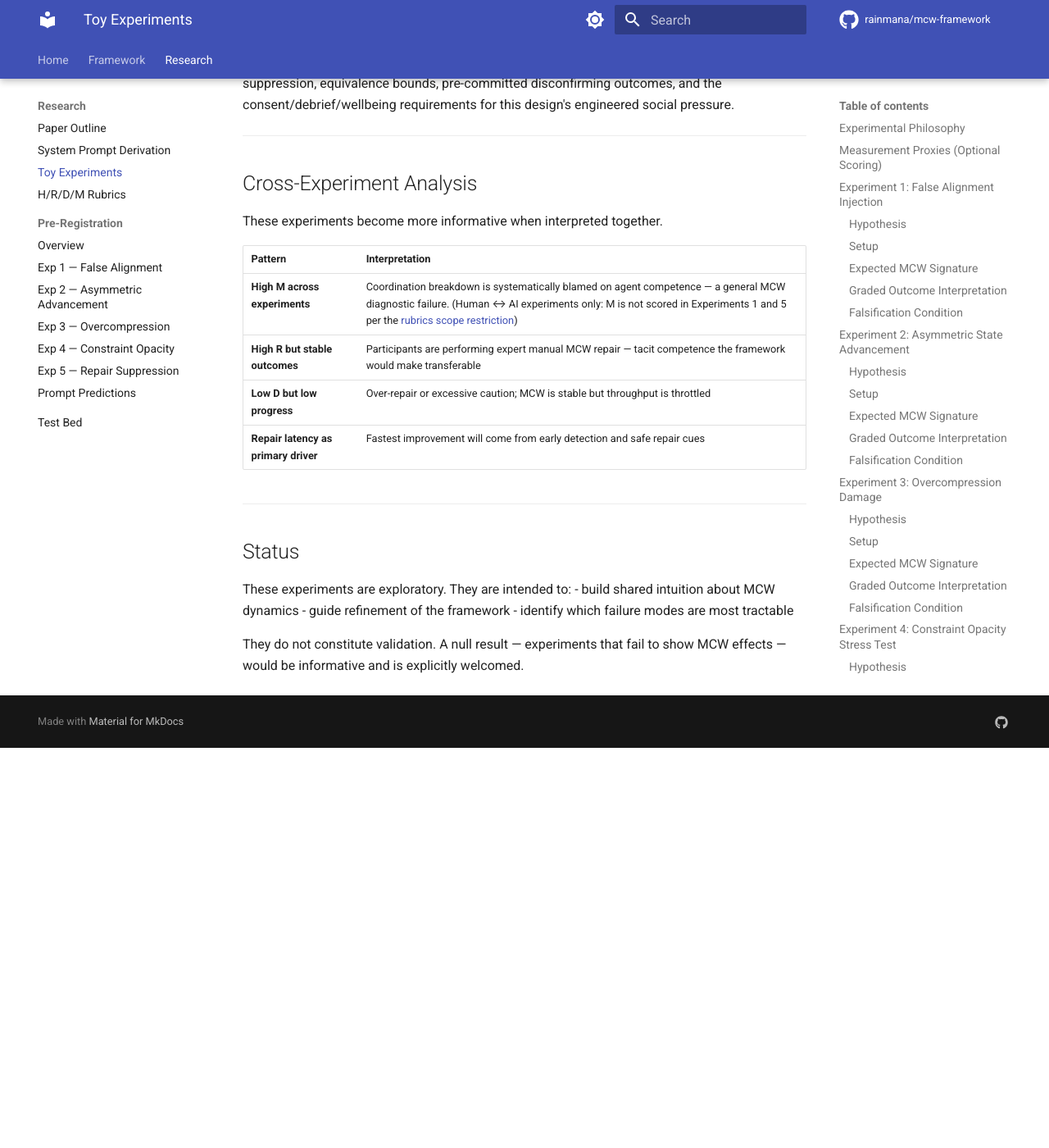
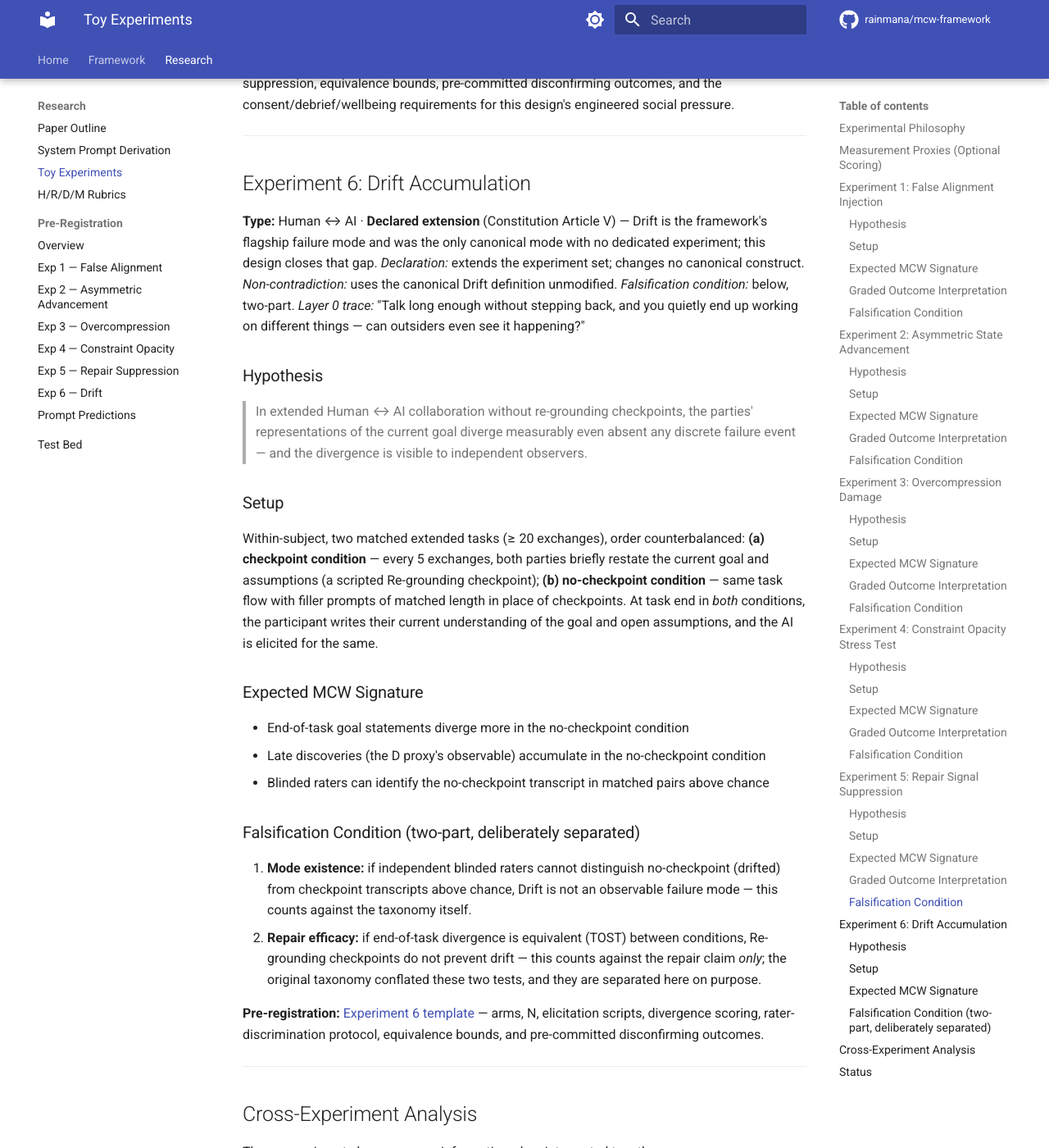
Before and after one commit to rainmana/mcw-framework, an MkDocs documentation site: the page built from docs/experiments/toy_experiments.md, in a window 1280 px wide and 1400 px high, scrolled down 7468 px. Shown: the whole window at 82% size. Built offline with MkDocs 1.6.1 and Material for MkDocs 9.7.7, drawn with Linux system fonts in a browser that asks for light colours; comment, search, counter and statistics services are not loaded; before the commit the page ends 8380 px from its top, so only the background shows below that.

Commit message:
[definition-change] Amend ACW for agentic systems; add Experiment 6 (Drift)
CANONICAL AMENDMENT (Amendment Procedure applied; merge = author consent):

The ACW key characteristic read 'It updates only when new input is
provided. It does not advance between turns.' — false for agentic,
tool-using, and background AI systems (the dominant 2026 deployment
pattern, and smolbrain's own case), and in contradiction with Article
III's claimed AI-AI applicability.

Amended text: the ACW advances only when input arrives (input includes
user messages, tool results, retrieved content, scheduled invocations),
never spontaneously; it CAN advance between conversational turns. The
coordination-relevant asymmetry with the HCW is sharpened from
turn-boundedness to spontaneity (continuous/unprompted vs discrete/
input-driven) — the framework's load-bearing asymmetry is retained.

Paperwork: prior text preserved in a Definition history record in the
entry; rationale recorded there and here; ACW canon pin regenerated under
this marker. Asymmetric State Advancement gains a Scope note confirming
the definition is direction-symmetric (AI-side off-turn advancement is a
live case). Diagram 1's caption aligned. New amendable annotation fields
(Definition history, Scope note) added to the change policy and lint.

EXPERIMENT 6 (declared Article V extension): Drift — the flagship failure
mode — had no dedicated experiment. Added to toy_experiments with a full
declaration block, plus a pre-registration (exp6_drift.md) that separates
mode existence (blinded raters must distinguish drifted from non-drifted
transcripts above chance) from repair efficacy (checkpoint vs
no-checkpoint divergence, TOST-bounded) — fixing the original taxonomy's
conflation of detection, existence, and treatment. Both losable cells are
pre-committed, including the double-null case, which would be reported at
full prominence.

Assessment refs: top vulnerability 8; plan item 9.

Co-Authored-By: Claude Fable 5 <noreply@anthropic.com>
Claude-Session: https://claude.ai/code/session_012vXxadkBEnQJYHkewFvPgG

```diff
--- a/docs/experiments/toy_experiments.md
+++ b/docs/experiments/toy_experiments.md
@@ -223,6 +223,33 @@ If repair signal suppression produces no worse coordination outcomes than unsupp
 
 ---
 
+## Experiment 6: Drift Accumulation
+
+**Type:** Human ↔ AI · **Declared extension** (Constitution Article V) — Drift is the framework's flagship failure mode and was the only canonical mode with no dedicated experiment; this design closes that gap. *Declaration:* extends the experiment set; changes no canonical construct. *Non-contradiction:* uses the canonical Drift definition unmodified. *Falsification condition:* below, two-part. *Layer 0 trace:* "Talk long enough without stepping back, and you quietly end up working on different things — can outsiders even see it happening?"
+
+### Hypothesis
+
+> In extended Human ↔ AI collaboration without re-grounding checkpoints, the parties' representations of the current goal diverge measurably even absent any discrete failure event — and the divergence is visible to independent observers.
+
+### Setup
+
+Within-subject, two matched extended tasks (≥ 20 exchanges), order counterbalanced: **(a) checkpoint condition** — every 5 exchanges, both parties briefly restate the current goal and assumptions (a scripted Re-grounding checkpoint); **(b) no-checkpoint condition** — same task flow with filler prompts of matched length in place of checkpoints. At task end in *both* conditions, the participant writes their current understanding of the goal and open assumptions, and the AI is elicited for the same.
+
+### Expected MCW Signature
+
+- End-of-task goal statements diverge more in the no-checkpoint condition
+- Late discoveries (the D proxy's observable) accumulate in the no-checkpoint condition
+- Blinded raters can identify the no-checkpoint transcript in matched pairs above chance
+
+### Falsification Condition (two-part, deliberately separated)
+
+1. **Mode existence:** if independent blinded raters cannot distinguish no-checkpoint (drifted) from checkpoint transcripts above chance, Drift is not an observable failure mode — this counts against the taxonomy itself.
+2. **Repair efficacy:** if end-of-task divergence is equivalent (TOST) between conditions, Re-grounding checkpoints do not prevent drift — this counts against the repair claim *only*; the original taxonomy conflated these two tests, and they are separated here on purpose.
+
+**Pre-registration:** [Experiment 6 template](preregistration/exp6_drift.md) — arms, N, elicitation scripts, divergence scoring, rater-discrimination protocol, equivalence bounds, and pre-committed disconfirming outcomes.
+
+---
+
 ## Cross-Experiment Analysis
 
 These experiments become more informative when interpreted together.
--- a/mkdocs.yml
+++ b/mkdocs.yml
@@ -57,6 +57,7 @@ nav:
       - Exp 3 — Overcompression: experiments/preregistration/exp3_overcompression.md
       - Exp 4 — Constraint Opacity: experiments/preregistration/exp4_constraint_opacity.md
       - Exp 5 — Repair Suppression: experiments/preregistration/exp5_repair_suppression.md
+      - Exp 6 — Drift: experiments/preregistration/exp6_drift.md
       - Prompt Predictions: experiments/preregistration/prompt_predictions.md
     - Test Bed: test_bed.md
 
```
Also changed, not shown: docs/diagrams.md (+1 -1 lines), docs/experiments/preregistration/exp6_drift.md (added, +54 -0 lines), docs/experiments/preregistration/index.md (+1 -0 lines), docs/glossary.md (+6 -2 lines), docs/paper_outline.md (+1 -0 lines), 3 other files.
